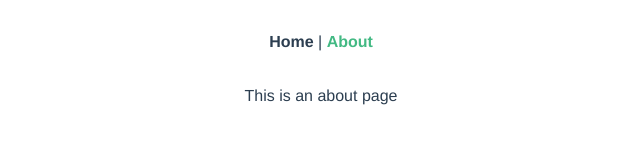
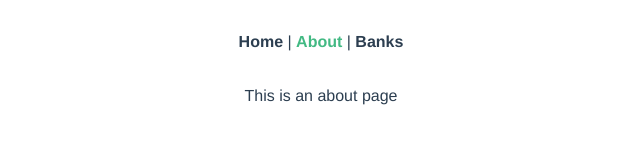
Before and after one commit to bryceandy/bank-user-search, a Vue app: page /about in a window 1280 px wide. Shown: the top 160 px of the page, without its empty margins (319-959 px from the left). Built offline with nearby package versions, Linux system fonts and the light colour scheme; the HTML template or start-up script is replaced by a standard one.

Commit message:
Add banks route

```diff
--- a/src/App.vue
+++ b/src/App.vue
@@ -1,7 +1,8 @@
 <template>
   <nav>
     <router-link to="/">Home</router-link> |
-    <router-link to="/about">About</router-link>
+    <router-link to="/about">About</router-link> |
+    <router-link :to="{name: 'banks'}">Banks</router-link>
   </nav>
   <router-view/>
 </template>
--- a/src/router/index.js
+++ b/src/router/index.js
@@ -14,6 +14,14 @@ const routes = [
     // this generates a separate chunk (about.[hash].js) for this route
     // which is lazy-loaded when the route is visited.
     component: () => import(/* webpackChunkName: "about" */ '@/views/AboutView.vue')
+  },
+  {
+    path: '/banks',
+    name: 'banks',
+    // route level code-splitting
+    // this generates a separate chunk (about.[hash].js) for this route
+    // which is lazy-loaded when the route is visited.
+    component: () => import(/* webpackChunkName: "banks" */ '@/views/BankView.vue')
   }
 ]
 
```
